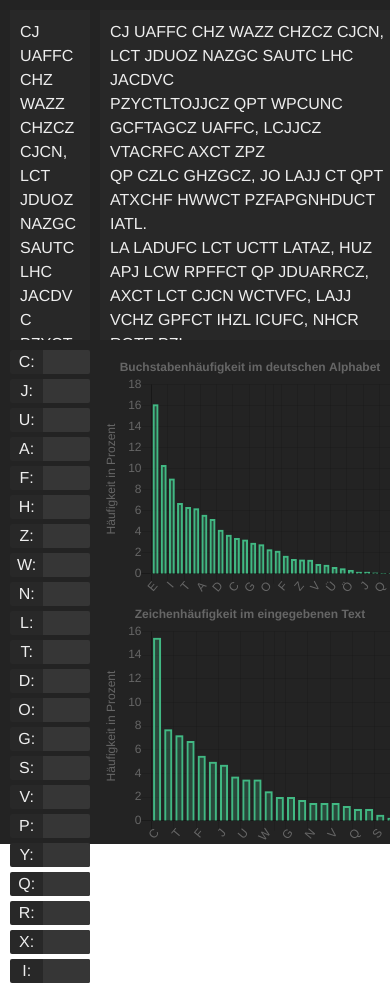
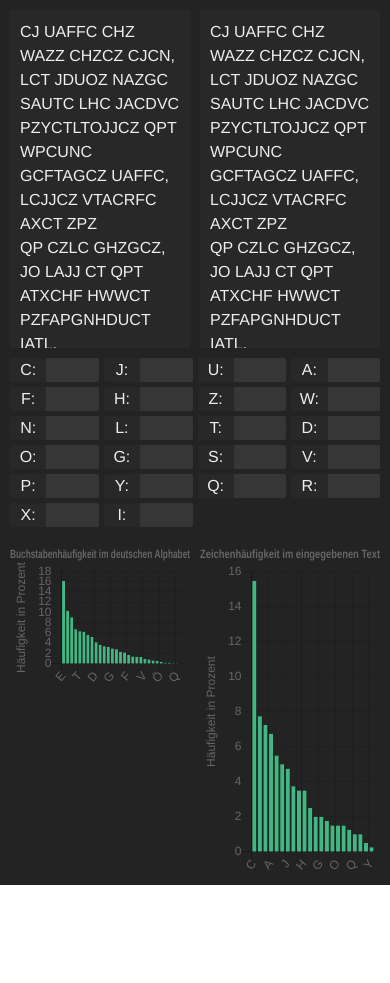
Before and after one commit to koenigscode/mono-sub, a Vue app: page / in a window 390 px wide. After the commit the page ends 885 px from the top, so only its background shows below. Built offline with nearby package versions, Linux system fonts and the light colour scheme.

Commit message:
fix chart responsiveness

```diff
--- a/public/index.html
+++ b/public/index.html
@@ -14,6 +14,7 @@
     <style>
       html {
         font-size: 62.5%; /* Now 10px = 1rem! */
+        box-sizing: border-box;
       }
 
       body {
--- a/src/App.vue
+++ b/src/App.vue
@@ -1,5 +1,5 @@
 <template>
-  <div id="app" class="h-full h-screen max-h-screen">
+  <div id="app" class="h-full min-h-screen w-full">
     <div class="container-grid h-full">
       <textarea
         v-model="srcText"
@@ -17,10 +17,8 @@
       <div class="mapping-container">
         <char-mapping v-for="(c, i) in chars" :key="i" :label="c" @mappingChange="mappingChange"></char-mapping>
       </div>
-      <div class="freq-container">
-        <frequency-rate title="Buchstabenhäufigkeit im deutschen Alphabet" :chartData="gerFreq"></frequency-rate>
-        <frequency-rate title="Zeichenhäufigkeit im eingegebenen Text" :chartData="srcFreq"></frequency-rate>
-      </div>
+      <frequency-rate title="Buchstabenhäufigkeit im deutschen Alphabet" :chartData="gerFreq"></frequency-rate>
+      <frequency-rate title="Zeichenhäufigkeit im eingegebenen Text" :chartData="srcFreq"></frequency-rate>
     </div>
   </div>
 </template>
@@ -128,21 +126,17 @@ textarea
 .container-grid
   display grid
   grid-template-columns 1fr 1fr
-  grid-template-rows 40% 60%
+  grid-template-rows 2fr 1fr 2fr
   grid-gap 1rem
   min-height 30rem
   padding 1rem
 
 .mapping-container
+  grid-column 1/-1
   display grid
   grid-template-columns 1fr 1fr 1fr
   grid-auto-rows minmax(min-content, max-content)
   grid-template-columns repeat(auto-fit, minmax(8rem, 1fr))
   gap: 0.5rem
 
-.freq-container
-  display grid
-  grid-template-rows 50% 50%
-  column-gap 1rem
-
 </style>
--- a/src/components/FrequencyRate.vue
+++ b/src/components/FrequencyRate.vue
@@ -1,5 +1,5 @@
 <template>
-  <div ref="canvasWrapper" class="h-full">
+  <div ref="canvasWrapper" class="h-full overflow-hidden">
     <canvas ref="canvas" class></canvas>
   </div>
 </template>
```
